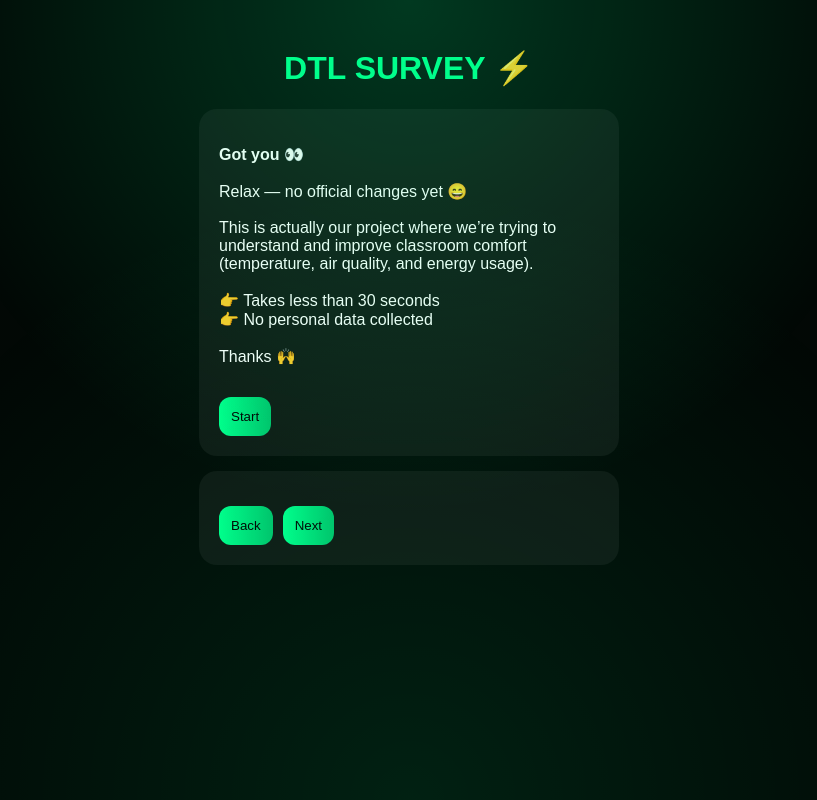
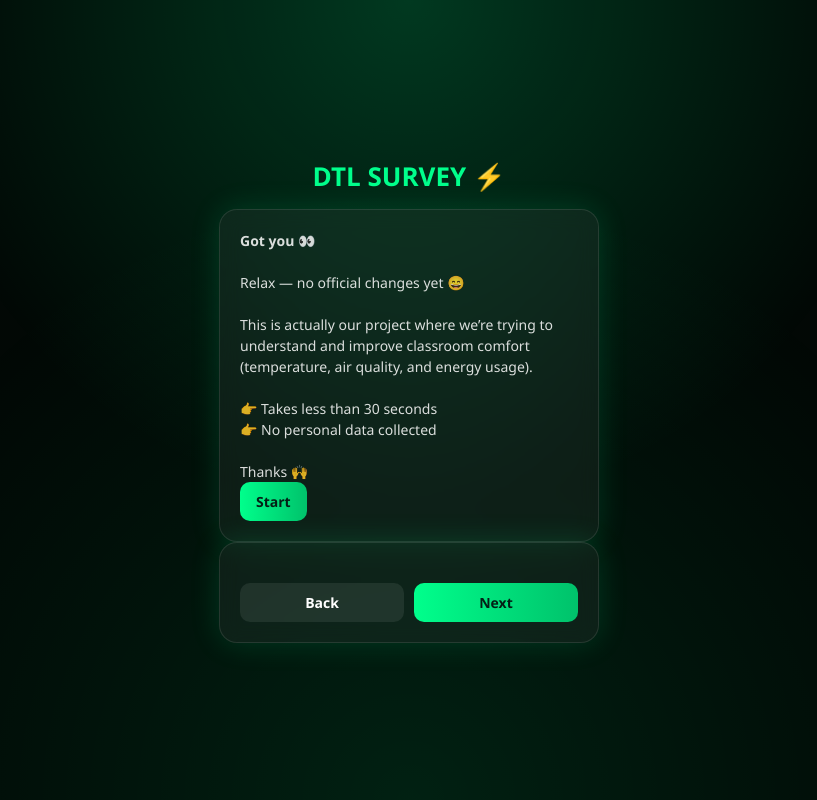
Before and after one commit to homebites252513/dtl_survey, a Flask app: page / in a window 1280 px wide. Shown: the whole page, without its empty margins (231-1048 px from the left). Run offline with Flask 3, Linux system fonts and the light colour scheme.

Commit message:
Update style.css

```diff
--- a/homebites-survey/static/style.css
+++ b/homebites-survey/static/style.css
@@ -1,66 +1,149 @@
+/* RESET */
+* {
+  margin: 0;
+  padding: 0;
+  box-sizing: border-box;
+  font-family: 'Segoe UI', sans-serif;
+}
+
+/* BACKGROUND */
 body {
   background: #020805;
-  color: white;
-  font-family: Arial;
+  color: #fff;
+  min-height: 100vh;
+  display: flex;
+  justify-content: center;
+  align-items: center;
 }
 
+/* GREEN GLOW BACKGROUND */
 .bg {
   position: fixed;
   inset: 0;
   background:
     radial-gradient(circle at top, rgba(0,255,140,0.2), transparent 50%),
     radial-gradient(circle at bottom, rgba(0,255,140,0.1), transparent 60%);
+  z-index: -1;
 }
 
+/* CONTAINER */
 .container {
+  width: 100%;
   max-width: 420px;
-  margin: auto;
   padding: 20px;
 }
 
+/* TITLE */
 h1 {
   text-align: center;
+  margin-bottom: 15px;
+  font-size: 26px;
+  font-weight: 800;
   color: #00ff8c;
 }
 
+/* CARD (INTRO + FORM) */
 .card, form {
   background: rgba(255,255,255,0.05);
+  border: 1px solid rgba(255,255,255,0.1);
+  border-radius: 18px;
   padding: 20px;
-  border-radius: 18px;
-  margin-top: 15px;
+  box-shadow: 0 0 30px rgba(0,255,140,0.15);
+  backdrop-filter: blur(10px);
 }
 
+/* STEP CONTROL */
 .step {
   display: none;
 }
 
+/* QUESTION TEXT */
+h2 {
+  font-size: 17px;
+  margin-bottom: 15px;
+}
+
+/* OPTIONS CONTAINER */
 .options {
   display: flex;
   flex-direction: column;
+  gap: 12px;
+}
+
+/* OPTION CARD */
+.opt {
+  padding: 14px;
+  border-radius: 14px;
+  background: rgba(255,255,255,0.06);
+  border: 1px solid rgba(255,255,255,0.12);
+  cursor: pointer;
+  font-size: 14px;
+  line-height: 1.4;
+  transition: 0.2s ease;
+}
+
+/* HOVER EFFECT */
+.opt:hover {
+  transform: translateY(-2px);
+  border-color: rgba(0,255,140,0.4);
+}
+
+/* ACTIVE OPTION */
+.opt.active {
+  background: linear-gradient(90deg, #00ff8c, #00c26b);
+  color: #042016;
+  font-weight: 700;
+  box-shadow: 0 0 20px rgba(0,255,140,0.4);
+}
+
+/* NAV BUTTONS */
+.nav {
+  margin-top: 20px;
+  display: flex;
+  justify-content: space-between;
   gap: 10px;
 }
 
-.opt {
-  padding: 12px;
-  border-radius: 12px;
-  background: rgba(255,255,255,0.08);
+/* BUTTON STYLE */
+button {
+  padding: 10px 16px;
+  border-radius: 10px;
+  border: none;
+  font-weight: 600;
+  font-size: 14px;
   cursor: pointer;
+  background: linear-gradient(90deg, #00ff8c, #00c26b);
+  color: #042016;
+  transition: 0.2s ease;
+  flex: 1;
 }
 
-.opt.active {
-  background: linear-gradient(90deg, #00ff8c, #00c26b);
-  color: black;
+/* BACK BUTTON */
+.nav button:first-child {
+  background: rgba(255,255,255,0.08);
+  color: #fff;
 }
 
-button {
-  margin-top: 15px;
-  padding: 12px;
-  border-radius: 12px;
-  border: none;
-  background: linear-gradient(90deg, #00ff8c, #00c26b);
+/* HOVER */
+button:hover {
+  transform: translateY(-1px);
+  box-shadow: 0 0 10px rgba(0,255,140,0.4);
 }
 
-.nav {
-  display: flex;
-  gap: 10px;
+/* INTRO TEXT */
+#intro p {
+  font-size: 14px;
+  line-height: 1.5;
+  color: rgba(255,255,255,0.85);
 }
+
+/* MOBILE */
+@media (max-width: 480px) {
+  .container {
+    padding: 15px;
+  }
+
+  h1 {
+    font-size: 22px;
+  }
+}
```
